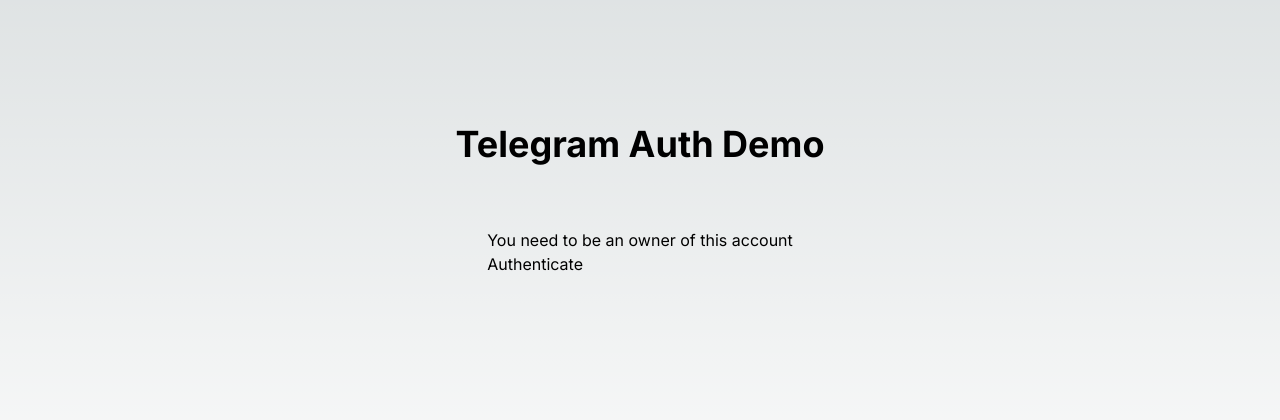
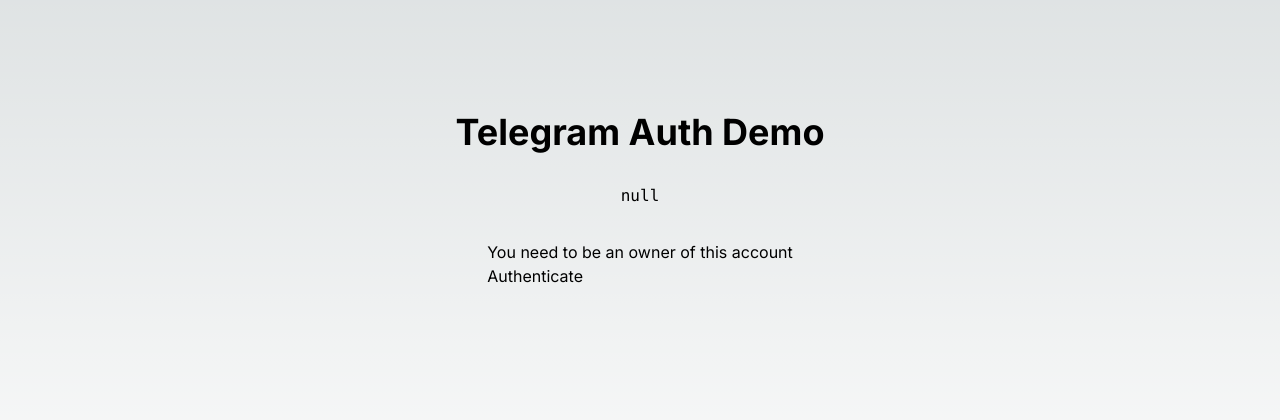
Before and after one commit to nikandr-surkov/Make-TON-Telegram-Mini-App-2, a Next.js app: page / in a window 1280 px wide. Shown: the part 184-604 px from the top of the page. Built offline with nearby package versions, Linux system fonts and the light colour scheme; no server answers.

Commit message:
Initial commit of Next.js project

```diff
--- a/app/page.tsx
+++ b/app/page.tsx
@@ -1,10 +1,14 @@
 import TelegramAuth from "@/components/TelegramAuth";
+import { getSession } from "@/lib";
 
 
-export default function Home() {
+export default async function Home() {
+  const session = await getSession();
+
   return (
     <main className="flex min-h-screen flex-col items-center justify-center p-24">
       <h1 className="text-4xl font-bold mb-8">Telegram Auth Demo</h1>
+      <pre>{JSON.stringify(session, null, 2)}</pre>
       <TelegramAuth />
     </main>
   )
```
